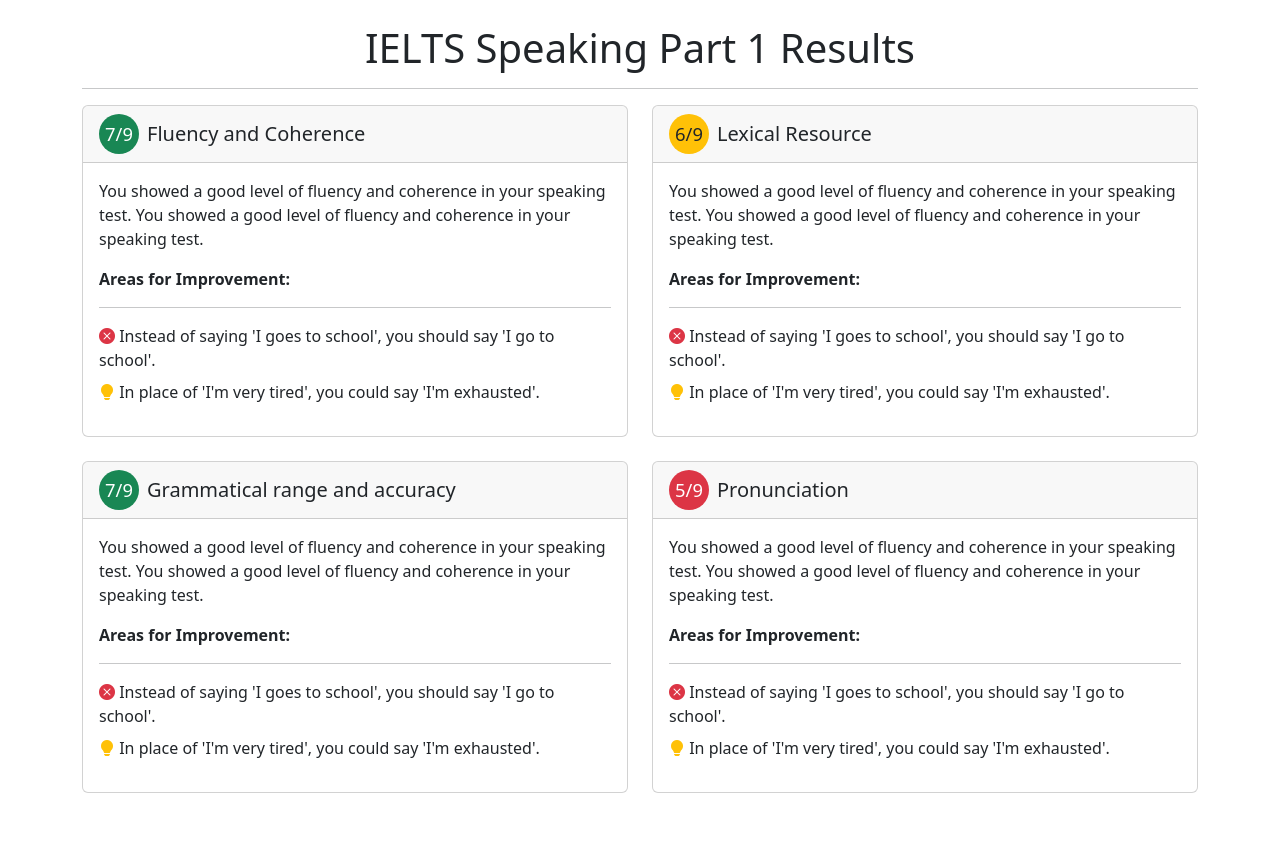
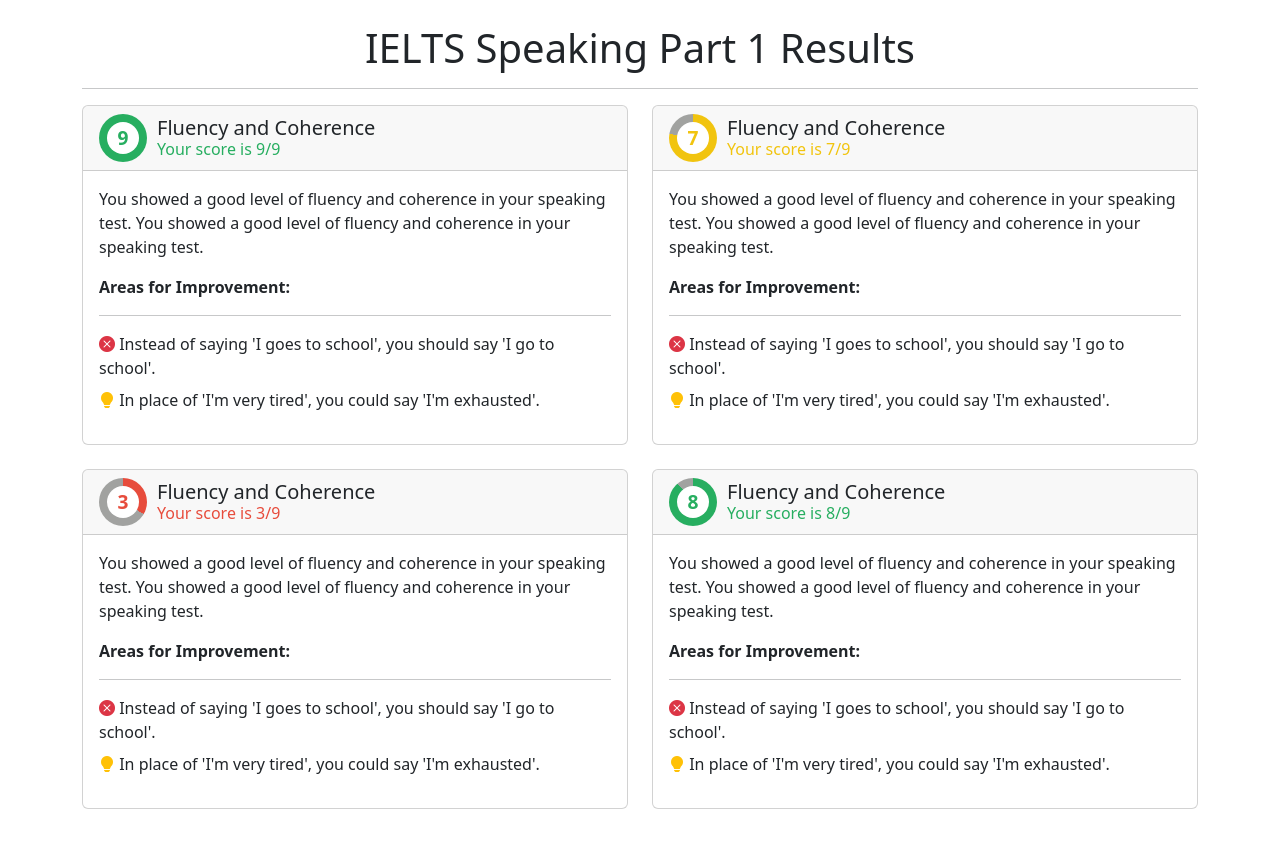
Before and after one commit to kirillak404/IELTS-practice, a Flask app: template app/templates/scores-new.html in a window 1280 px wide. Before the commit the page ends 793 px from the top, so only its background shows below. Run offline with Flask 3, Linux system fonts and the light colour scheme; the template is opened without the code that fills it, so the values that code supplies are empty; parts of the project's set-up code (start-up, migrations or seed data) failed here and were passed over.

Commit message:
feat(frontend): finish new section scores cards

```diff
--- a/app/templates/scores-new.html
+++ b/app/templates/scores-new.html
@@ -1,6 +1,5 @@
 <!DOCTYPE html>
 <html lang="ru">
-
    <head>
       <meta charset="UTF-8">
       <meta name="viewport" content="width=device-width, initial-scale=1">
@@ -16,24 +15,86 @@
          height: 40px;
          font-size: 1.15rem;
          }
+         :root {
+         --rating-size: 3rem;
+         --bar-size: 0.5rem;
+         --background-color: #fff;
+         --rating-color-default: #2980b9;
+         --rating-color-background: #A1A2A0;
+         --rating-color-good: #27ae60;
+         --rating-color-meh: #f1c40f;
+         --rating-color-bad: #e74c3c;
+         }
+         .rating {
+         position: relative;
+         display: flex;
+         align-items: center;
+         justify-content: center;
+         border-radius: 100%;
+         overflow: hidden;
+         background: var(--rating-color-default);
+         color: var(--rating-color-default);
+         width: var(--rating-size);
+         height: var(--rating-size);
+         }
+         .rating span {
+         position: relative;
+         display: flex;
+         font-weight: bold;
+         font-size: 1.2rem;
+         z-index: 2;
+         }
+         .rating::after {
+         content: "";
+         position: absolute;
+         inset: var(--bar-size);
+         background: var(--background-color);
+         border-radius: inherit;
+         z-index: 1;
+         }
+         .rating::before {
+         content: "";
+         position: absolute;
+         inset: var(--bar-size);
+         border-radius: inherit;
+         box-shadow: 0 0 0 1rem var(--rating-color-background);
+         z-index: -1;
+         }
+         .rating.good {
+         background: var(--rating-color-good);
+         color: var(--rating-color-good);
+         }
+         .rating.meh {
+         background: var(--rating-color-meh);
+         color: var(--rating-color-meh);
+         }
+         .rating.bad {
+         background: var(--rating-color-bad);
+         color: var(--rating-color-bad);
+         }
+         .header-content {
+         margin-left: 10px;
+         }
+         .score-text {
+         display: block;
+         font-size: 0.8em;
+         }
       </style>
    </head>
-
    <body>
       <div class="container my-4">
          <h1 class="text-center">IELTS Speaking Part 1 Results</h1>
          <hr>
          <div class="row">
-
-
             <!-- Fluency and Coherence -->
             <div class="col-lg-6 mb-4">
                <div class="card">
                   <h5 class="card-header d-flex align-items-center">
-      <div class="circle-score bg-success text-white text-center rounded-circle d-flex align-items-center justify-content-center mr-4" style="margin-right: 8px;">
-        <span>7/9</span>
+                     <div class="rating">9</div>
+                     <div class="header-content">
+                        <span class="header-title">Fluency and Coherence</span>
+                        <span class="score-text"></span>
                      </div>
-      <span>Fluency and Coherence</span>
                   </h5>
                   <div class="card-body">
                      <p class="card-text">You showed a good level of fluency and coherence in your speaking test. You showed a good level of fluency and coherence in your speaking test.</p>
@@ -46,15 +107,15 @@
                   </div>
                </div>
             </div>
-
-
+            <!-- Fluency and Coherence -->
             <div class="col-lg-6 mb-4">
                <div class="card">
                   <h5 class="card-header d-flex align-items-center">
-      <div class="circle-score bg-warning text-dark text-center rounded-circle d-flex align-items-center justify-content-center mr-4" style="margin-right: 8px;">
-        <span>6/9</span>
+                     <div class="rating">7</div>
+                     <div class="header-content">
+                        <span class="header-title">Fluency and Coherence</span>
+                        <span class="score-text"></span>
                      </div>
-      <span>Lexical Resource</span>
                   </h5>
                   <div class="card-body">
                      <p class="card-text">You showed a good level of fluency and coherence in your speaking test. You showed a good level of fluency and coherence in your speaking test.</p>
@@ -67,15 +128,15 @@
                   </div>
                </div>
             </div>
-
-
+            <!-- Fluency and Coherence -->
             <div class="col-lg-6 mb-4">
                <div class="card">
                   <h5 class="card-header d-flex align-items-center">
-      <div class="circle-score bg-success text-white text-center rounded-circle d-flex align-items-center justify-content-center mr-4" style="margin-right: 8px;">
-        <span>7/9</span>
+                     <div class="rating">3</div>
+                     <div class="header-content">
+                        <span class="header-title">Fluency and Coherence</span>
+                        <span class="score-text"></span>
                      </div>
-      <span>Grammatical range and accuracy</span>
                   </h5>
                   <div class="card-body">
                      <p class="card-text">You showed a good level of fluency and coherence in your speaking test. You showed a good level of fluency and coherence in your speaking test.</p>
@@ -88,14 +149,15 @@
                   </div>
                </div>
             </div>
-
+            <!-- Fluency and Coherence -->
             <div class="col-lg-6 mb-4">
                <div class="card">
                   <h5 class="card-header d-flex align-items-center">
-      <div class="circle-score bg-danger text-white text-center rounded-circle d-flex align-items-center justify-content-center mr-4" style="margin-right: 8px;">
-        <span>5/9</span>
+                     <div class="rating">8</div>
+                     <div class="header-content">
+                        <span class="header-title">Fluency and Coherence</span>
+                        <span class="score-text"></span>
                      </div>
-      <span>Pronunciation</span>
                   </h5>
                   <div class="card-body">
                      <p class="card-text">You showed a good level of fluency and coherence in your speaking test. You showed a good level of fluency and coherence in your speaking test.</p>
@@ -108,115 +170,52 @@
                   </div>
                </div>
             </div>
-
-
-
-<!-- <div class="col-lg-6 mb-4">
-  <div class="card">
-    <h5 class="card-header d-flex align-items-center justify-content-between">
-      <span>Fluency and Coherence</span>
-      <div class="d-flex align-items-center">
-        <span style="margin-right: 8px;">Score</span>
-        <div class="circle-score bg-success text-white text-center rounded-circle d-flex align-items-center justify-content-center">
-          <span>7/9</span>
-        </div>
-      </div>
-    </h5>
-    <div class="card-body">
-      <p class="card-text">You showed a good level of fluency and coherence in your speaking test. You showed a good level of fluency and coherence in your speaking test 👍</p>
-      <strong class="mt-4">Areas for Improvement:</strong>
-      <hr/>
-      <ul class="list-unstyled">
-        <li class="mt-2"><i class="bi bi-x-circle-fill text-danger"></i> Instead of saying 'I goes to school', you should say 'I go to school'.</li>
-        <li class="mt-2"><i class="bi bi-lightbulb-fill text-warning"></i> In place of 'I'm very tired', you could say 'I'm exhausted'.</li>
-        <li class="mt-2"><i class="bi bi-lightbulb-fill text-warning"></i> In place of 'I'm very tired', you could say 'I'm exhausted'.</li>
-      </ul>
-    </div>
-  </div>
-</div>
-
-
-<div class="col-lg-6 mb-4">
-  <div class="card">
-    <h5 class="card-header d-flex align-items-center justify-content-between">
-      <span>Fluency and Coherence</span>
-      <div class="d-flex align-items-center">
-        <span style="margin-right: 8px;">Score</span>
-        <div class="circle-score bg-success text-white text-center rounded-circle d-flex align-items-center justify-content-center">
-          <span>7/9</span>
-        </div>
-      </div>
-    </h5>
-    <div class="card-body">
-      <p class="card-text">You showed a good level of fluency and coherence in your speaking test. You showed a good level of fluency and coherence in your speaking test 👍</p>
-      <strong class="mt-4">Areas for Improvement:</strong>
-      <hr/>
-      <ul class="list-unstyled">
-        <li class="mt-2"><i class="bi bi-x-circle-fill text-danger"></i> Instead of saying 'I goes to school', you should say 'I go to school'.</li>
-        <li class="mt-2"><i class="bi bi-lightbulb-fill text-warning"></i> In place of 'I'm very tired', you could say 'I'm exhausted'.</li>
-        <li class="mt-2"><i class="bi bi-lightbulb-fill text-warning"></i> In place of 'I'm very tired', you could say 'I'm exhausted'.</li>
-      </ul>
-    </div>
-  </div>
-</div>
-
-
-<div class="col-lg-6 mb-4">
-  <div class="card">
-    <h5 class="card-header d-flex align-items-center justify-content-between">
-      <span>Fluency and Coherence</span>
-      <div class="d-flex align-items-center">
-        <span style="margin-right: 8px;">Score</span>
-        <div class="circle-score bg-success text-white text-center rounded-circle d-flex align-items-center justify-content-center">
-          <span>7/9</span>
-        </div>
-      </div>
-    </h5>
-    <div class="card-body">
-      <p class="card-text">You showed a good level of fluency and coherence in your speaking test. You showed a good level of fluency and coherence in your speaking test 👍</p>
-      <strong class="mt-4">Areas for Improvement:</strong>
-      <hr/>
-      <ul class="list-unstyled">
-        <li class="mt-2"><i class="bi bi-x-circle-fill text-danger"></i> Instead of saying 'I goes to school', you should say 'I go to school'.</li>
-        <li class="mt-2"><i class="bi bi-lightbulb-fill text-warning"></i> In place of 'I'm very tired', you could say 'I'm exhausted'.</li>
-        <li class="mt-2"><i class="bi bi-lightbulb-fill text-warning"></i> In place of 'I'm very tired', you could say 'I'm exhausted'.</li>
-      </ul>
-    </div>
-  </div>
-</div>
-
-
-<div class="col-lg-6 mb-4">
-  <div class="card">
-    <h5 class="card-header d-flex align-items-center justify-content-between">
-      <span>Fluency and Coherence</span>
-      <div class="d-flex align-items-center">
-        <span style="margin-right: 8px;">Score</span>
-        <div class="circle-score bg-success text-white text-center rounded-circle d-flex align-items-center justify-content-center">
-          <span>7/9</span>
-        </div>
-      </div>
-    </h5>
-    <div class="card-body">
-      <p class="card-text">You showed a good level of fluency and coherence in your speaking test. You showed a good level of fluency and coherence in your speaking test 👍</p>
-      <strong class="mt-4">Areas for Improvement:</strong>
-      <hr/>
-      <ul class="list-unstyled">
-        <li class="mt-2"><i class="bi bi-x-circle-fill text-danger"></i> Instead of saying 'I goes to school', you should say 'I go to school'.</li>
-        <li class="mt-2"><i class="bi bi-lightbulb-fill text-warning"></i> In place of 'I'm very tired', you could say 'I'm exhausted'.</li>
-        <li class="mt-2"><i class="bi bi-lightbulb-fill text-warning"></i> In place of 'I'm very tired', you could say 'I'm exhausted'.</li>
-      </ul>
-    </div>
-  </div>
-</div>  -->
-
-
-
-
-
             <!-- Bootstrap JS and jQuery -->
             <script src="https://code.jquery.com/jquery-3.7.0.min.js"></script>
             <script src="https://cdn.jsdelivr.net/npm/bootstrap@5.3.0-alpha3/dist/js/bootstrap.bundle.min.js"></script>
+            <script type="text/javascript">
+               // Find all rating items
+               const ratings = document.querySelectorAll(".rating");
+
+               // Iterate over all rating items
+               ratings.forEach((rating, index) => {
+                 // Get content and get score as an int
+                 const ratingContent = rating.textContent;
+                 const ratingScore = parseInt(ratingContent, 10);
+
+                 // Define if the score is good, meh or bad according to its value
+                 const scoreClass =
+                   ratingScore < 6 ? "bad" : ratingScore < 8 ? "meh" : "good";
+
+                 // Add score class to the rating
+                 rating.classList.add(scoreClass);
+
+                 // After adding the class, get its color
+                 const ratingColor = window.getComputedStyle(rating).backgroundColor;
+
+                 // Define the background gradient according to the score and color
+                 const gradientPercentage = (ratingScore / 9) * 100; // Calculate the percentage based on 9 scale score
+                 const gradient = `background: conic-gradient(${ratingColor} ${gradientPercentage}%, var(--rating-color-background) ${gradientPercentage}% 100%)`;
+
+                 // Set the gradient as the rating background
+                 rating.setAttribute("style", gradient);
+
+                 // Find the corresponding score text element
+                 const scoreElement = rating.nextElementSibling.querySelector('.score-text');
+
+                 // Update the score text
+                 scoreElement.textContent = `Your score is ${ratingScore}/9`;
+
+                 // Update the color of the score text
+                 scoreElement.style.color = ratingColor;
+
+                 // Wrap the content in a tag to show it above the pseudo element that masks the bar
+                 rating.innerHTML = `<span>${ratingScore}</span>`;
+               });
+
+
+            </script>
+         </div>
+      </div>
    </body>
-
 </html>
```
Lines whose indentation alone changed are shown as unchanged.
